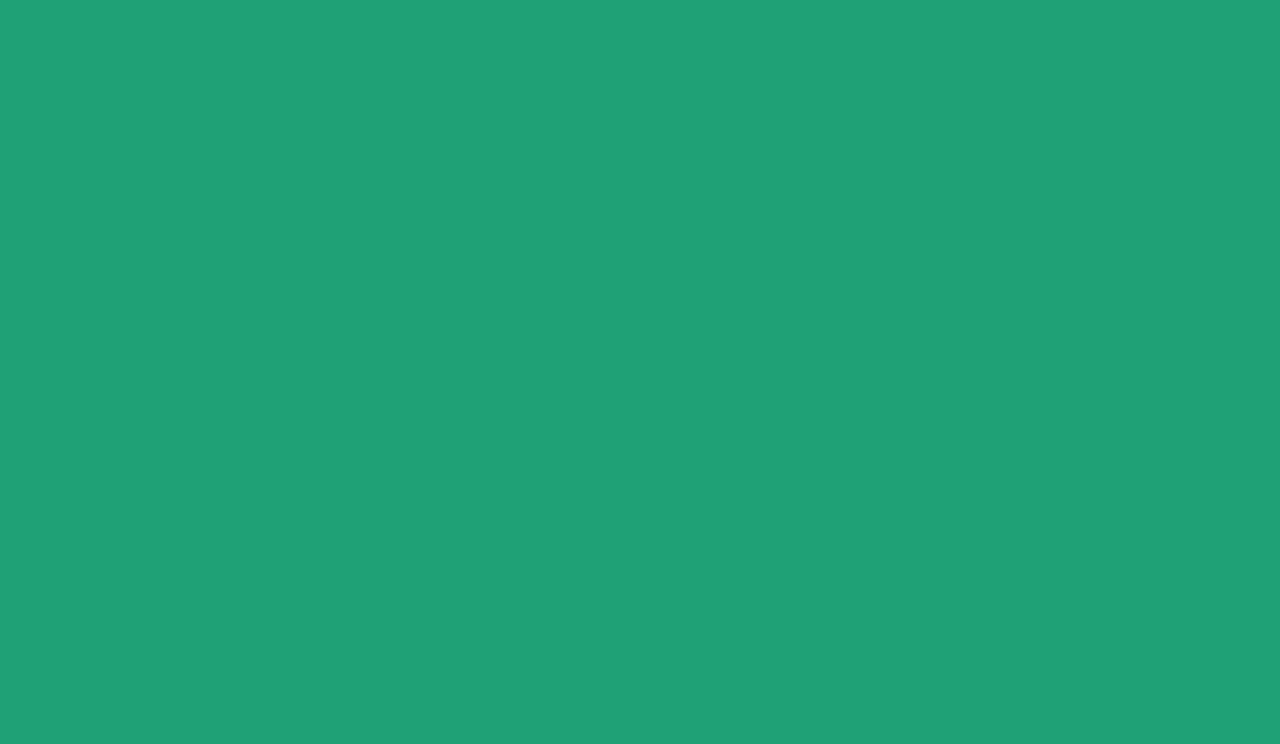
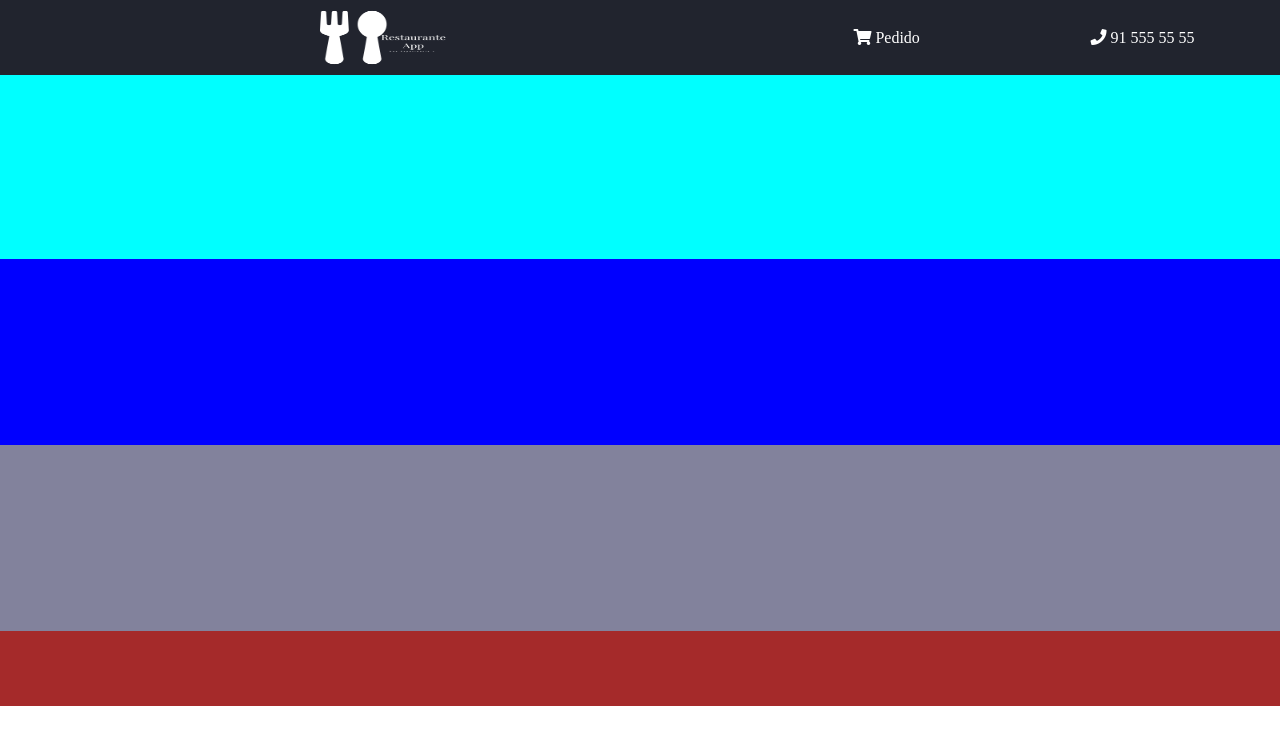
Before and after one commit to hamma-eb/restaurante-app, a plain HTML site: page index.html in a window 1280 px wide. Drawn offline with Linux system fonts and the light colour scheme.

Commit message:
Zona cabecera hecha.

```diff
--- a/css/style.css
+++ b/css/style.css
@@ -1,20 +1,154 @@
-
-/* Use a media query to add a breakpoint at 800px: */
-@media screen and (min-width: 300px) {
-    body {
-      background-color: aquamarine;
-    }
+html,
+body {
+    height: 100%;
 }
 
-  /* Use a media query to add a breakpoint at 800px: */
-@media screen and (min-width: 800px) {
-    body {
-        background-color: rgb(53, 35, 119);
+.container {
+  display: flex;
+  flex-direction: column;
+  flex-wrap: nowrap;
+  justify-content: flex-start;
+  align-items: stretch;
+}
+
+/* zona cabecera */
+.header {
+  width: 100%;
+  height: 75px;
+  background-color: #21242e
+}
+
+.header-menu {
+  display: flex;
+  flex-direction: row;
+  flex-wrap: wrap;
+  justify-content: space-between;
+
+}
+
+.log-menu {
+  width: 10%;
+  height: 75px;
+  margin: auto;
+}
+
+img {
+  width: 100%;
+  height: 75px;
+  display: block;
+}
+
+.nav-menu {
+  width: 40%;
+  height: 75px;
+
+}
+
+.list-menu {
+ display: flex;
+ flex-direction: row;
+ flex-wrap: wrap;
+ justify-content: space-between;
+ width: 100%;
+ height: 75px;
+ color: white;
+}
+
+a, a:hover, a:focus, a:active {
+  text-decoration: none;
+  color: inherit;
+}
+
+.shop {
+  margin: auto;
+}
+
+.phone {
+  margin: auto;
+}
+
+
+/* zona main */
+
+.main {
+
+  width: 100%;
+  height: 556px;
+  display: flex;
+  flex-direction: column;
+  flex-wrap: wrap;
+  justify-content: flex-start;
+  align-items: stretch;
+  align-content: stretch;
+
+}
+
+.land-page {
+  background-color: aqua;
+  width: 100%;
+  height: 184px;
+
+}
+
+.sections {
+  background-color: lightsalmon;
+  width: 100%;
+  height: 372px;
+
+  display: flex;
+  flex-direction: column;
+  justify-content: flex-start;
+  align-items: stretch;
+  align-content: stretch;
+}
+
+.services {
+
+  width: 100%;
+  height: 50%;
+  background-color: blue;
+
+}
+
+.about-us {
+
+  width: 100%;
+  height: 50%;
+  background-color: rgb(130, 130, 156);
+
+}
+
+footer {
+
+  width: 100%;
+  height: 75px;
+  background-color: brown;
+
+}
+
+
+/* Para pantalla Movil */
+@media screen and (max-width: 500px) {
+
+}
+
+/* para pantalla Tablet */
+@media only screen and (min-width: 501px) and (max-width: 1000px) {
+  .main {
+    flex-direction: row-reverse;
+  }
+
+  .land-page {
+    background-color: aqua;
+    width: 40%;
+    height: 556px;
+
+  }
+
+  .sections {
+    background-color: lightsalmon;
+    width: 60%;
+    height: 556px;
+
   }
 }
-  /* Use a media query to add a breakpoint at 800px: */
-@media screen and (min-width: 1000px) {
-    body {
-        background-color: rgb(31, 161, 118);
-    }
-}
--- a/index.html
+++ b/index.html
@@ -5,22 +5,70 @@
         <meta http-equiv="X-UA-Compatible" content="IE=edge">
         <meta name="viewport" content="width=device-width, initial-scale=1.0">
         <title>Restaurante-App</title>
+        <link rel="stylesheet" href="https://cdnjs.cloudflare.com/ajax/libs/font-awesome/5.11.2/css/all.min.css">
         <link rel="stylesheet" href="css/style.css">
         <link rel="stylesheet" href="css/reset.css">
+
     </head>
+
     <body>
 
-    <header>
+        <div class="container">
 
+            <div class="header">
+                <header class="header-menu">
+
+                    <div class="log-menu">
+                        <a href="#"><img src="css/img/log.png" /></a>
+                    </div>
+
+                    <nav class="nav-menu">
+
+                        <ul class="list-menu">
+                          <li class="shop"><a href="#">
+                            <i class="fas fa-shopping-cart"></i>
+                              <span>Pedido</span>
+                            </a></li>
+                          <li class="phone"><a href="#">
+                            <i class="fas fa-phone"></i>
+                            <span>91 555 55 55</span>
+                          </a></li>
+                        </ul>
+
+                    </nav>
                 </header>
+            </div>
 
-    <main>
+            <div class="main">
+                <div class="land-page">
+                    <section >
 
-    </main>
+                    </section>
+                </div>
 
+                <div class="sections">
+
+                    <section class="services">
+
+                    </section>
+                    <section class="about-us">
+
+                        <main></main>
+                    </section>
+
+                </div>
+            </div>
+
+            <div class="footer">
                 <footer>
 
                 </footer>
 
+            </div>
+
+
+        </div>
+
     </body>
+
 </html>
```
Also changed, not shown: css/img/log.png (added). Lines whose indentation alone changed are shown as unchanged.
